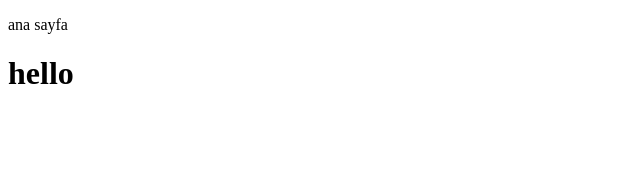
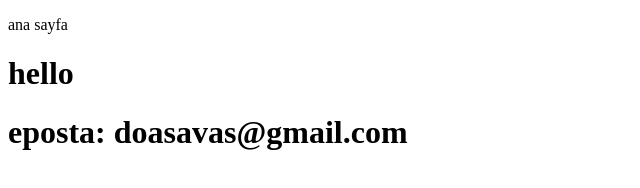
Before and after one commit to acunmedyaakademi/dogasavas-githubogreniyorum, a plain HTML site: page index.html in a window 1280 px wide. Shown: the whole page, without its empty margins (0-640 px from the left). Drawn offline with Linux system fonts and the light colour scheme.

Commit message:
indexe e psota ekledim.

```diff
--- a/index.html
+++ b/index.html
@@ -8,5 +8,6 @@
 <body>
   <p>ana sayfa</p>
   <h1>hello</h1>
+  <h1>eposta: doasavas@gmail.com</h1>
 </body>
 </html>
```
Also changed, not shown: 1 other file.
